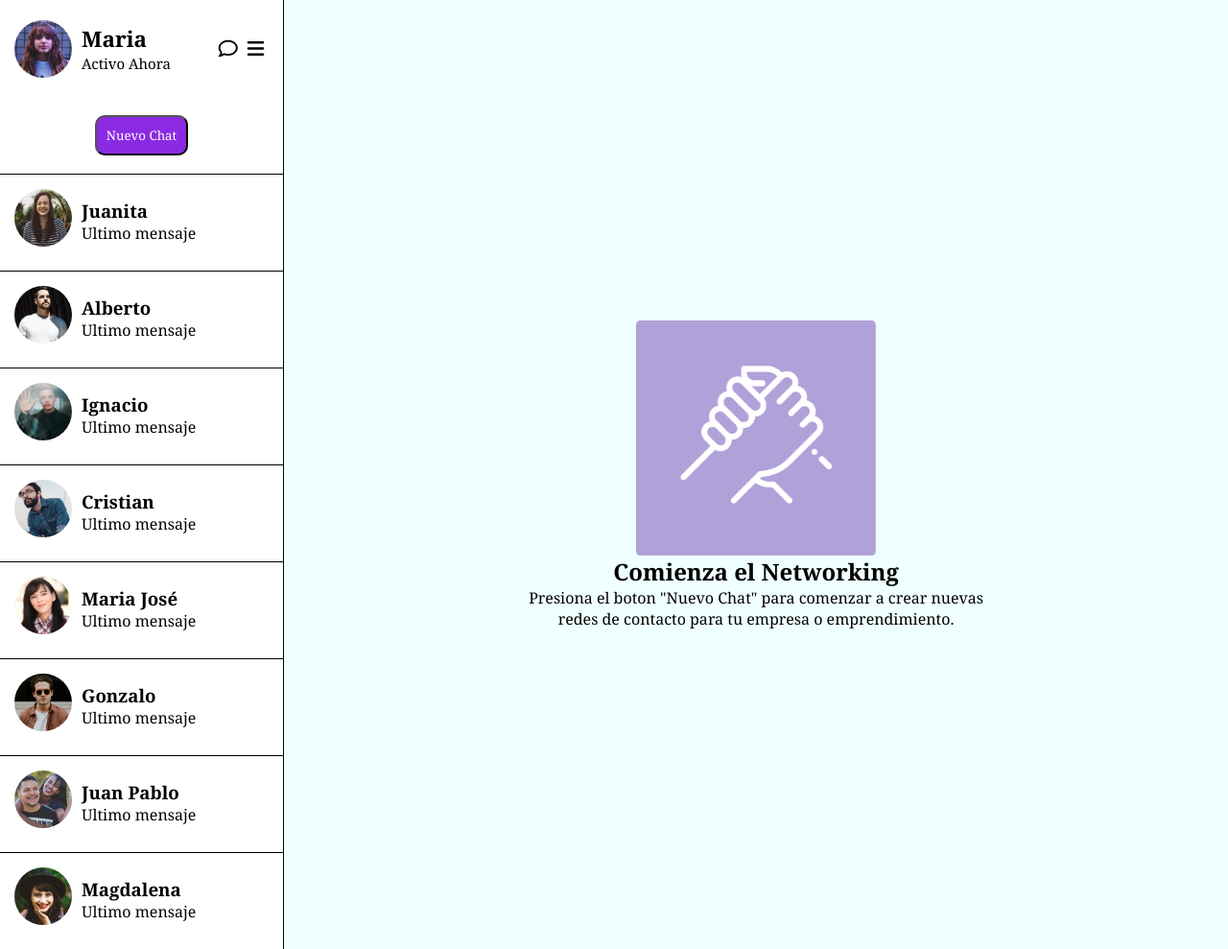
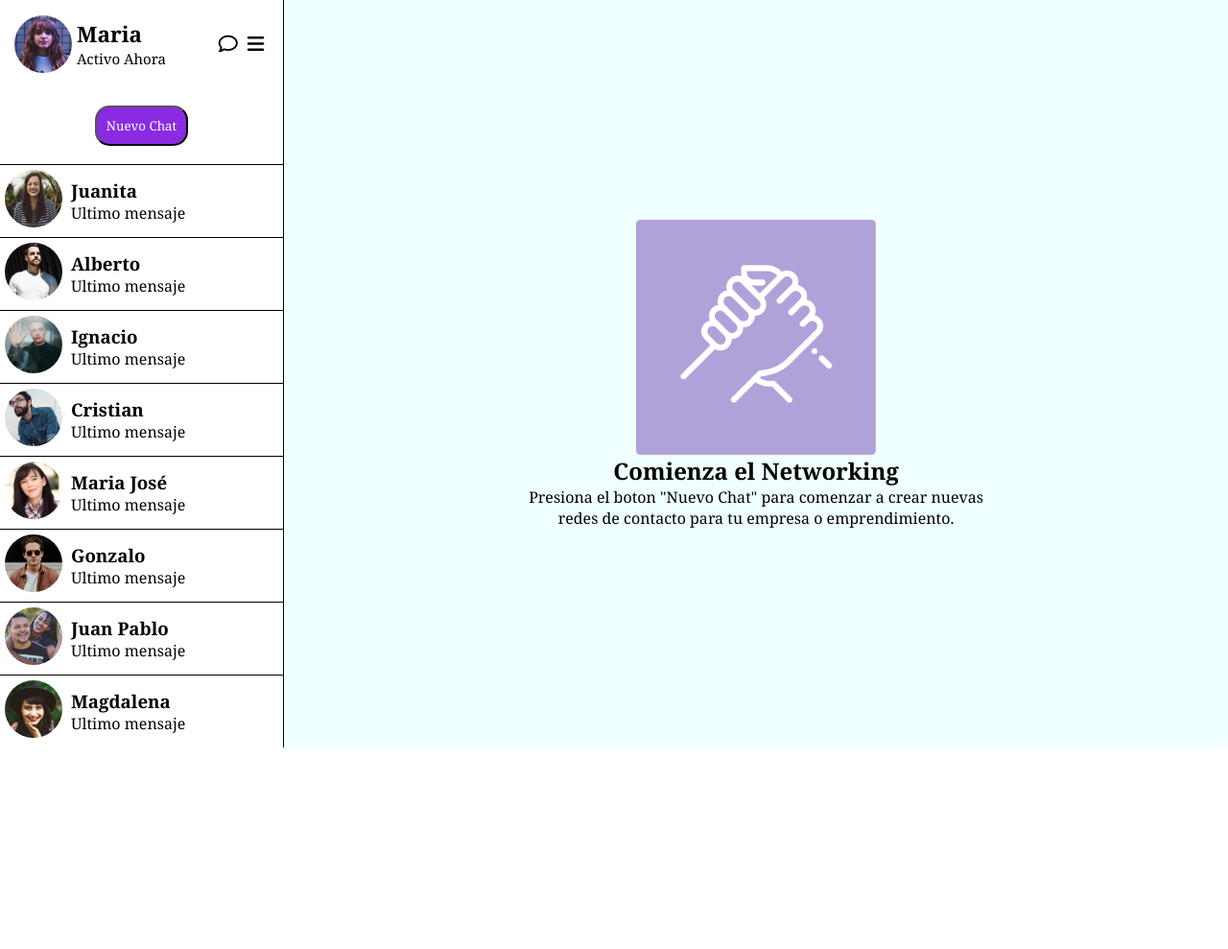
Before and after one commit to gonza23k/Css_Flexbox, a plain HTML site: page index.html in a window 1280 px wide. Shown: the whole page at 96% size. After the commit the page ends 800 px from the top, so only its background shows below. Drawn offline with Linux system fonts and the light colour scheme.

Commit message:
Detalles

```diff
--- a/assets/css/style.css
+++ b/assets/css/style.css
@@ -28,10 +28,9 @@ main{
 
 .contactos .contacto{
     display: flex;
-    min-height: 70px;
     border-color: black;
     border-top: solid 1px;
-    padding: 15px;
+    padding: 5px;
 }
 .contactos .contacto img{
     width: 60px;
@@ -40,7 +39,7 @@ main{
 }
 .contactos .contacto .info{
     text-align: left;
-    padding: 10px;
+    padding: 9px;
 }
 .nuevo-chat{
     display: flex;
@@ -54,7 +53,7 @@ main{
     padding: 10px;
     background-color: blueviolet;
     color: white;
-    border-radius: 10px;
+    border-radius: 15px;
 }
 .contactos nav{
     display: flex;
@@ -64,7 +63,7 @@ main{
 .contactos nav img{
     width: 60px;
     height: 60px;
-    border-radius: 30px;
+    border-radius: 35px;
 
 }
 .contactos nav .perfil{
@@ -73,7 +72,7 @@ main{
     align-items: center;
 }
 .contactos nav .perfil .info{
-    padding: 10px;
+    padding: 5px;
 }
 .contactos nav .items{
     display: flex;
```
